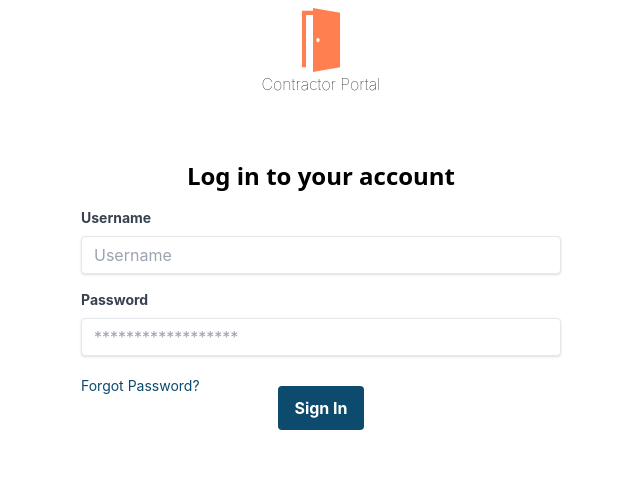
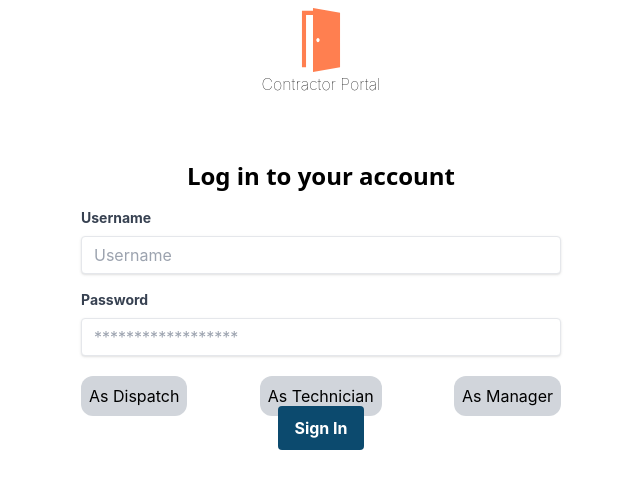
Before and after one commit to yousifshamoun/fsm-demo, a React (Create React App) app in the folder src/main/frontend/: page / in a window 1280 px wide. Shown: the top 488 px of the page, without its empty margins (319-959 px from the left). Built offline with nearby package versions, Linux system fonts and the light colour scheme.

Commit message:
added manager

```diff
--- a/src/main/frontend/package.json
+++ b/src/main/frontend/package.json
@@ -14,6 +14,7 @@
     "@types/react": "^18.0.25",
     "@types/react-dom": "^18.0.9",
     "axios": "^1.2.0",
+    "chart.js": "^4.1.1",
     "react": "^18.2.0",
     "react-dom": "^18.2.0",
     "react-router-dom": "^6.4.3",
--- a/src/main/frontend/src/App.tsx
+++ b/src/main/frontend/src/App.tsx
@@ -1,10 +1,11 @@
-import { BrowserRouter as Router, Routes, Route } from "react-router-dom";
-import "./App.css";
-import Dispatch from "./pages/Dispatch";
-import Technician from "./pages/Technician";
-import Home from "./pages/Home";
-import ViewOrder from "./pages/ViewOrder";
-import TechnichanViewAllDispatches from "./pages/TechnichanViewAllDispatches";
+import { BrowserRouter as Router, Routes, Route } from 'react-router-dom';
+import './App.css';
+import Dispatch from './pages/Dispatch';
+import Technician from './pages/Technician';
+import Manager from './pages/Manager';
+import Home from './pages/Home';
+import ViewOrder from './pages/ViewOrder';
+import TechnichanViewAllDispatches from './pages/TechnichanViewAllDispatches';
 function App() {
     return (
         <div className="App">
@@ -16,6 +17,7 @@ function App() {
                         path="/technician/:technician"
                         element={<Technician />}
                     />
+                    <Route path="/manager" element={<Manager />}></Route>
                     <Route
                         path="/dispatchlist/:technician"
                         element={<TechnichanViewAllDispatches />}
--- a/src/main/frontend/src/components/DispatchCard.tsx
+++ b/src/main/frontend/src/components/DispatchCard.tsx
@@ -1,4 +1,3 @@
-import React from 'react';
 type DispatchCardProps = {
     svg: any;
     numberOfItems: number;
--- a/src/main/frontend/src/components/DispatchListItem.tsx
+++ b/src/main/frontend/src/components/DispatchListItem.tsx
@@ -15,7 +15,7 @@ export const getSVG = (status: string) => {
     switch (status) {
         case 'new':
             return (
-                <div className="flex items-center bg-yellow-200 rounded-xl justify-center p-1 px-auto font-bold text-amber-900 text-xs w-2/3">
+                <div className="flex items-center bg-yellow-200 rounded-xl justify-center p-1 px-2 font-bold text-amber-900 text-xs w-fit">
                     <svg
                         xmlns="http://www.w3.org/2000/svg"
                         fill="none"
@@ -35,7 +35,7 @@ export const getSVG = (status: string) => {
             );
         case 'inProgress':
             return (
-                <div className="flex items-center bg-yellow-200 rounded-xl justify-center p-1 px-2 font-bold text-amber-900 text-xs">
+                <div className="flex items-center bg-yellow-200 rounded-xl justify-center p-1 px-2 font-bold text-amber-900 text-xs w-fit">
                     <svg
                         xmlns="http://www.w3.org/2000/svg"
                         fill="none"
@@ -55,7 +55,7 @@ export const getSVG = (status: string) => {
             );
         case 'completed':
             return (
-                <div className="flex items-center bg-green-200 rounded-xl justify-center p-1 px-2 font-bold text-xs">
+                <div className="flex items-center bg-green-200 rounded-xl justify-center p-1 px-2 font-bold text-xs w-fit">
                     <svg
                         xmlns="http://www.w3.org/2000/svg"
                         viewBox="0 0 24 24"
--- a/src/main/frontend/src/components/Login.tsx
+++ b/src/main/frontend/src/components/Login.tsx
@@ -1,10 +1,25 @@
-import { useState } from "react";
-import { Link } from "react-router-dom";
+import { useState } from 'react';
+import { Link } from 'react-router-dom';
 const Login = () => {
-    const [technician, setTechnician] = useState("");
+    const [technician, setTechnician] = useState('');
     const onInputChange = (e: any) => {
         setTechnician(e.target.value);
     };
+    const handleLogin = (s: string): void => {
+        if (s == 'technician') {
+            setTechnician('Ted');
+            setLink('/technician/Ted');
+        } else if (s == 'dispatch') {
+            setTechnician('Dispatch');
+            setLink('/dispatch');
+        } else if (s === 'manager') {
+            setTechnician('Manager');
+            setLink('/manager');
+        } else {
+            throw new Error('Invalid Login Option');
+        }
+    };
+    const [link, setLink] = useState('/');
     return (
         <div className="justify-center items-center flex">
             <form className="px-80 mx-20 mt-4 w-full">
@@ -39,15 +54,30 @@ const Login = () => {
                     />
                 </div>
                 <div className="flex items-center justify-between">
-                    <Link
-                        to={`/technician/${technician}`}
-                        className="text-left text-sm text-sky-900 hover:text-sky-700"
+                    <button
+                        type="button"
+                        onClick={() => handleLogin('dispatch')}
+                        className="rounded-xl bg-gray-300 p-2"
                     >
-                        Forgot Password?
-                    </Link>
+                        As Dispatch
+                    </button>
+                    <button
+                        type="button"
+                        onClick={() => handleLogin('technician')}
+                        className="rounded-xl bg-gray-300 p-2"
+                    >
+                        As Technician
+                    </button>
+                    <button
+                        type="button"
+                        onClick={() => handleLogin('manager')}
+                        className="rounded-xl bg-gray-300 p-2"
+                    >
+                        As Manager
+                    </button>
                 </div>
                 <Link
-                    to={"/dispatch"}
+                    to={link}
                     className="w-full mt-4 bg-sky-900 hover:bg-sky-700 text-white font-bold py-3 px-4 rounded focus:outline-none focus:shadow-outline"
                     type="button"
                 >
--- /dev/null
+++ b/src/main/frontend/src/components/Order.tsx
@@ -0,0 +1,17 @@
+export type order = {
+    name: string;
+    street: string;
+    unit: string;
+    zip: string;
+    phone: string;
+    job_type: string;
+    business_unit: string;
+    date: string;
+    time: string;
+    marketing_campaign: string;
+    priority: string;
+    technician: string;
+    tags: string;
+    notes: string;
+    status: string;
+};
--- /dev/null
+++ b/src/main/frontend/src/pages/Manager.tsx
@@ -0,0 +1,59 @@
+import Navbar from '../components/Navbar';
+import axios from 'axios';
+import { order } from '../components/Order';
+import { useEffect, useState } from 'react';
+const Manager = () => {
+    const [allResults, setAllResults] = useState<order[]>([]);
+    const [allTechnicians, setAllTechnicians] = useState<any>({
+        Ted: 0,
+        Bradley: 0,
+        Samuel: 0,
+    });
+    useEffect(() => {
+        loadUser();
+    }, []);
+    const loadUser = async () => {
+        const result = await axios.get(`http://localhost:8080/orders`);
+        setAllResults(result.data);
+    };
+
+    const countTechnicians = () => {
+        for (let i = 0; i < allResults.length; i += 1) {
+            setAllTechnicians({
+                ...allTechnicians,
+                [allResults[i].technician]: (allTechnicians[
+                    allResults[i].technician
+                ] += 1),
+            });
+        }
+    };
+    console.log(allResults);
+    return (
+        <div>
+            <Navbar />
+            <div className=" px-96">
+                <div>
+                    <p className="text-xl text-left">Dashboard</p>
+                    <button type="button" onClick={countTechnicians}>
+                        Hello
+                    </button>
+                    <button
+                        className="ml-4"
+                        type="button"
+                        onClick={() => console.log(allTechnicians)}
+                    >
+                        Hell
+                    </button>
+                </div>
+                <div>
+                    <p className="text-xl text-left">Company Metrics</p>
+                </div>
+                <div>
+                    <p className="text-xl text-left">Overview</p>
+                </div>
+            </div>
+        </div>
+    );
+};
+
+export default Manager;
```
Also changed, not shown: 1 other file (tests, documents, lock files or other folders).
